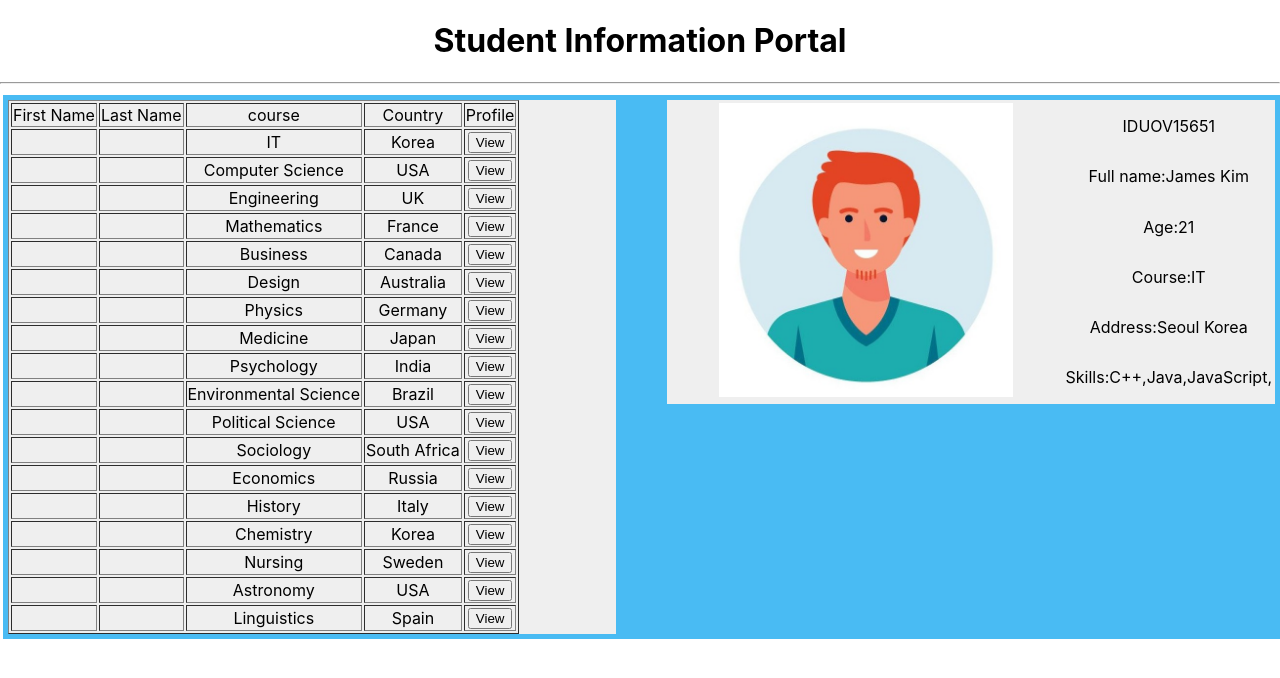
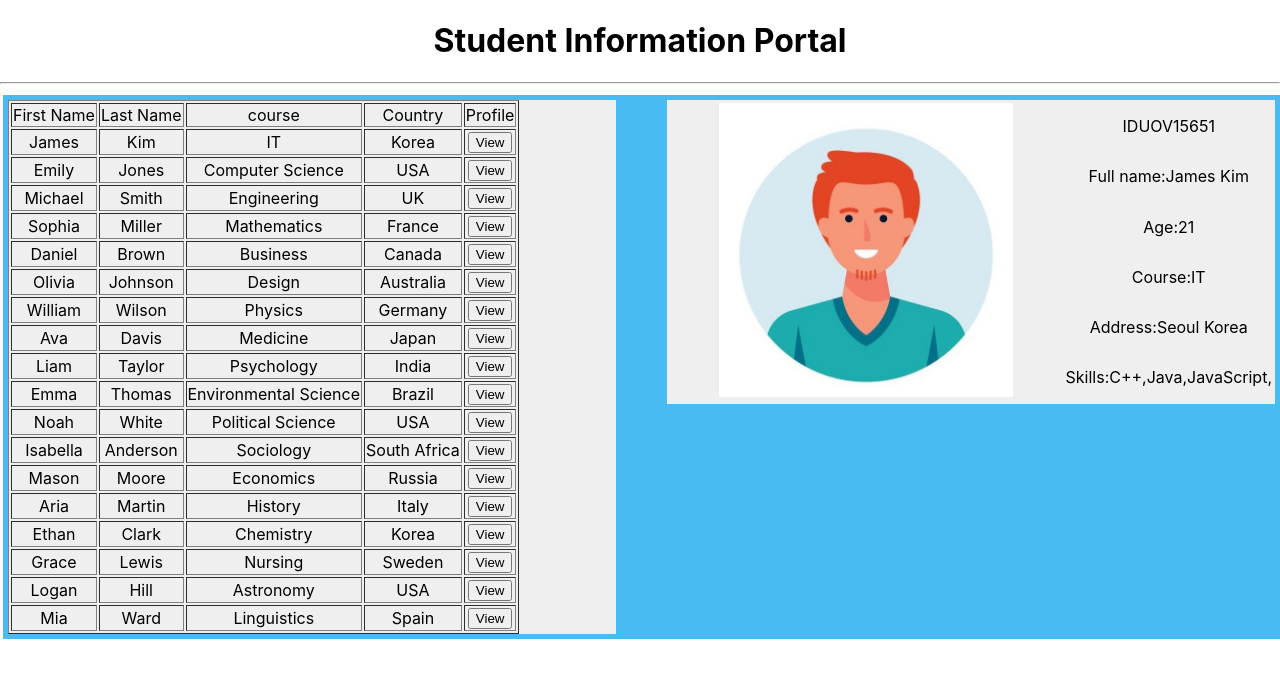
Before and after one commit to chamithjeewantha/Student_Information_portal_project, a React (Create React App) app in the folder studentapp/: page / in a window 1280 px wide. Shown: the top 678 px of the page. Built offline with nearby package versions, Linux system fonts and the light colour scheme.

Commit message:
complete project

```diff
--- a/studentapp/src/components/studentTable.js
+++ b/studentapp/src/components/studentTable.js
@@ -21,8 +21,8 @@ export default function StudentTable(props){
                         {
                         props.students.map( student=>
                         <tr>
-                            <td>{student.firstname}</td>
-                            <td>{student.lastname}</td>
+                            <td>{student.firstName}</td>
+                            <td>{student.lastName}</td>
                             <td>{student.course}</td>
                             <td>{student.address.country}</td>
                             <td><button id={student.studentId} onClick={()=>setStu(student)}>View</button></td>
```
